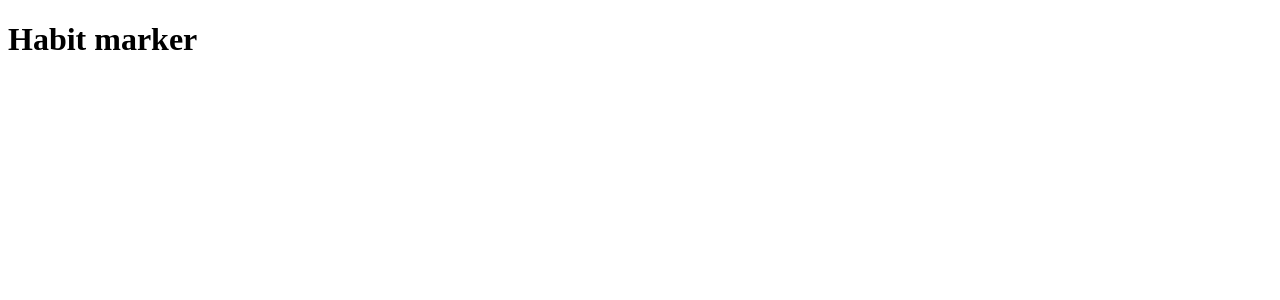
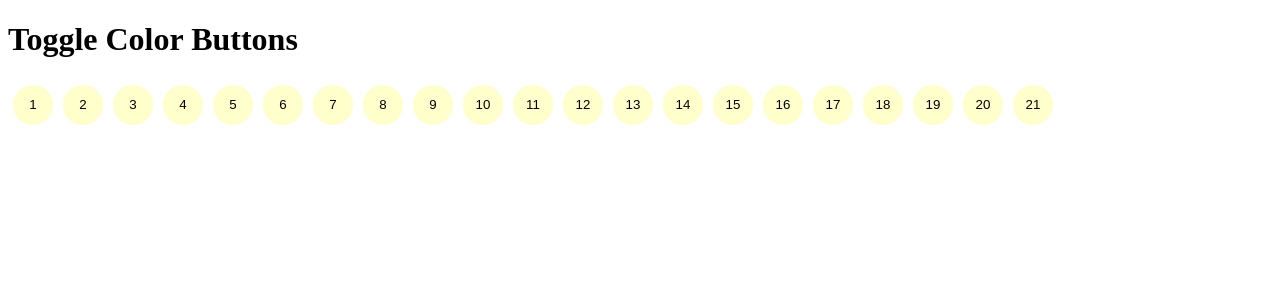
Before and after one commit to tautminas/habit-marker, a React (Vite) app: page / in a window 1280 px wide. Shown: the top 300 px of the page. Built offline with nearby package versions, Linux system fonts and the light colour scheme.

Commit message:
Add 21 buttons in total

```diff
--- a/src/App.jsx
+++ b/src/App.jsx
@@ -1,5 +1,39 @@
+import React, { useState } from "react";
+import "./styles.css";
+
 function App() {
-  return <h1>Habit marker</h1>;
+  const totalButtons = 21;
+  const initialColor = "#FFFFCC";
+
+  const initialButtonColors = Array.from(
+    { length: totalButtons },
+    () => initialColor
+  );
+
+  const [buttonColors, setButtonColors] = useState(initialButtonColors);
+
+  const changeColor = (index) => {
+    const newColors = [...buttonColors];
+    newColors[index] =
+      newColors[index] === initialColor ? "#FFD700" : initialColor;
+    setButtonColors(newColors);
+  };
+
+  return (
+    <div>
+      <h1>Toggle Color Buttons</h1>
+      {buttonColors.map((color, index) => (
+        <button
+          key={index}
+          className="round-button"
+          style={{ backgroundColor: color }}
+          onClick={() => changeColor(index)}
+        >
+          {index + 1}
+        </button>
+      ))}
+    </div>
+  );
 }
 
 export default App;
--- /dev/null
+++ b/src/styles.css
@@ -0,0 +1,9 @@
+.round-button {
+  width: 40px;
+  height: 40px;
+  border-radius: 50%;
+  margin: 5px;
+  border: none;
+  outline: none;
+  cursor: pointer;
+}
```
